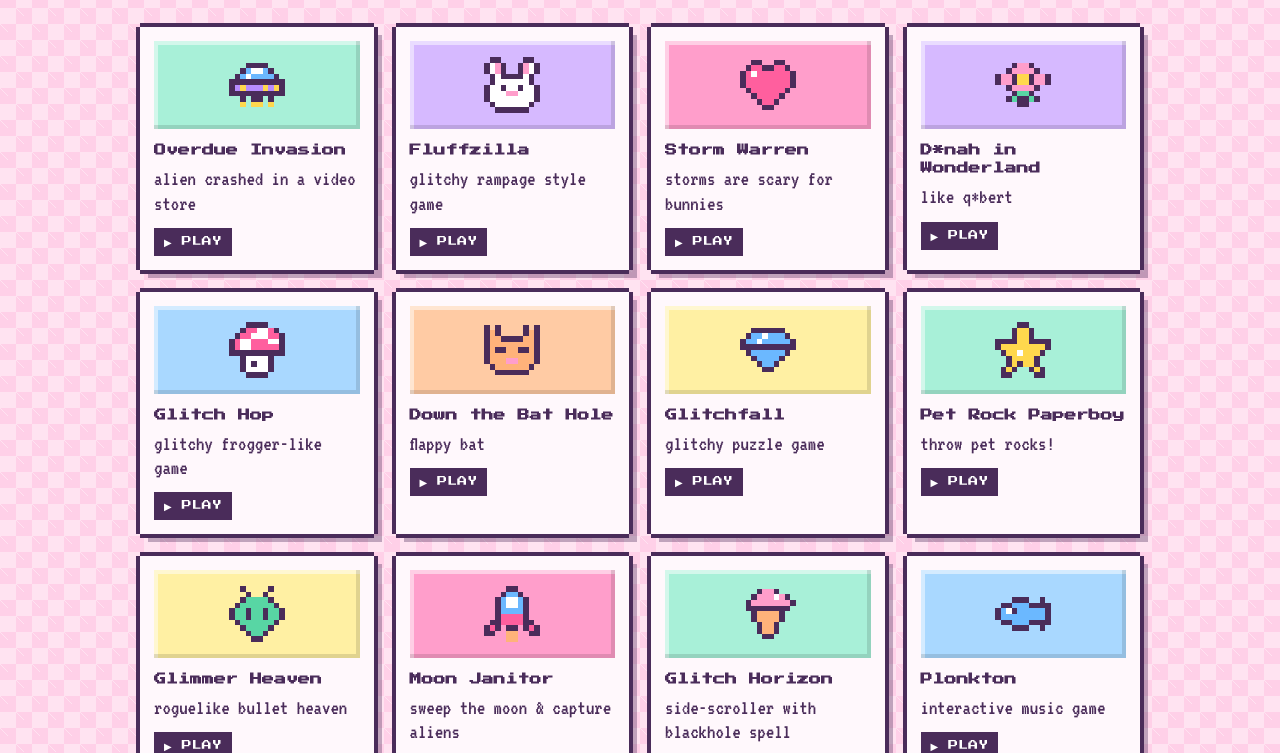
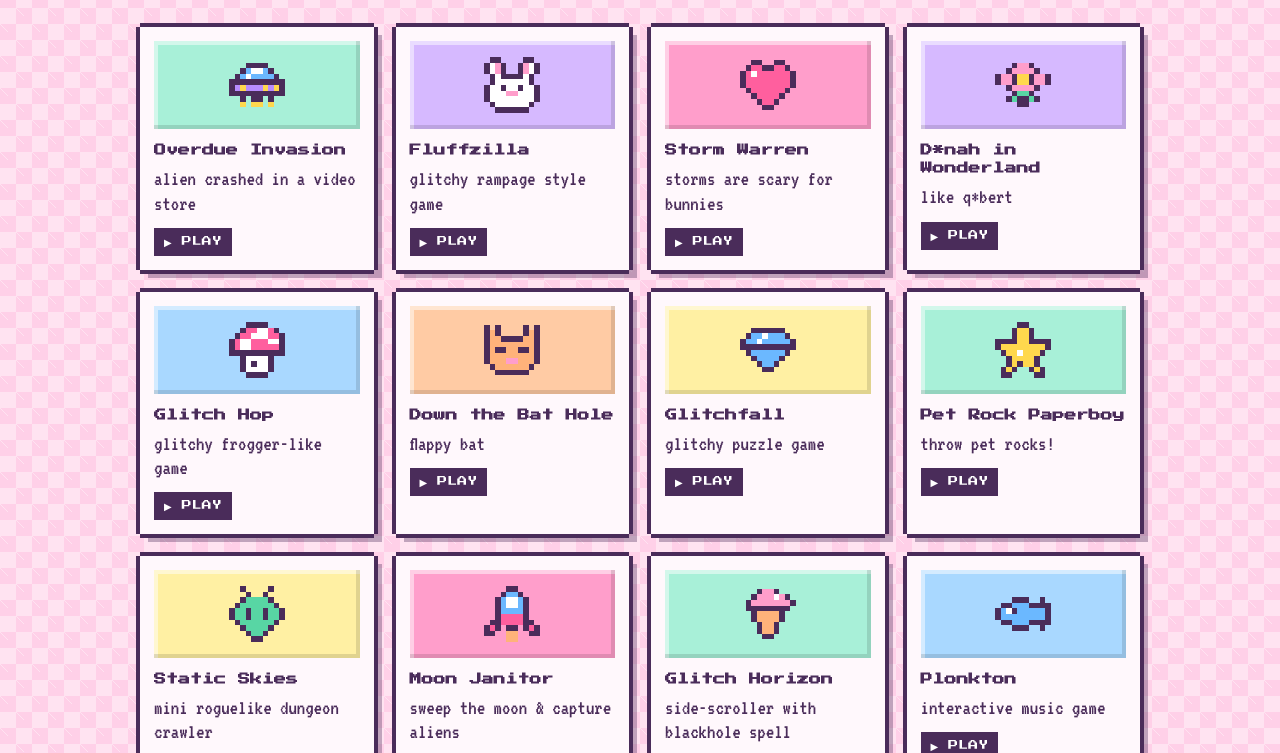
Before and after one commit to pleasance/poked, a plain HTML site: page index.html in a window 1280 px wide. Shown: the part 184-937 px from the top of the page. Drawn offline with Linux system fonts and the light colour scheme.

Commit message:
Add files via upload

```diff
--- a/index.html
+++ b/index.html
@@ -138,7 +138,7 @@ const GAMES = [
   { name: "Down the Bat Hole", url: "bat.html",                           desc: "flappy bat",       color: "peach", icon: "cat" },
   { name: "Glitchfall",       url: "glitchfall.html",                           desc: "glitchy puzzle game", color: "lemon", icon: "gem" },
   { name: "Pet Rock Paperboy",     url: "petrock.html", desc: "throw pet rocks!",       color: "mint",  icon: "star" },
-  { name: "Glimmer Heaven",       url: "glimmer.html",                           desc: "roguelike bullet heaven", color: "lemon", icon: "alien" },
+  { name: "Static Skies",       url: "static.html",                           desc: "mini roguelike dungeon crawler", color: "lemon", icon: "alien" },
   { name: "Moon Janitor",    url: "mj.html",                            desc: "sweep the moon & capture aliens",              color: "pink",  icon: "rocket" },
   { name: "Glitch Horizon",    url: "gh.html",                           desc: "side-scroller with blackhole spell",                        color: "mint",  icon: "icecream" },
   { name: "Plonkton",  url: "plonkton.html",                    desc: "interactive music game",      color: "sky",   icon: "fish" },
```
